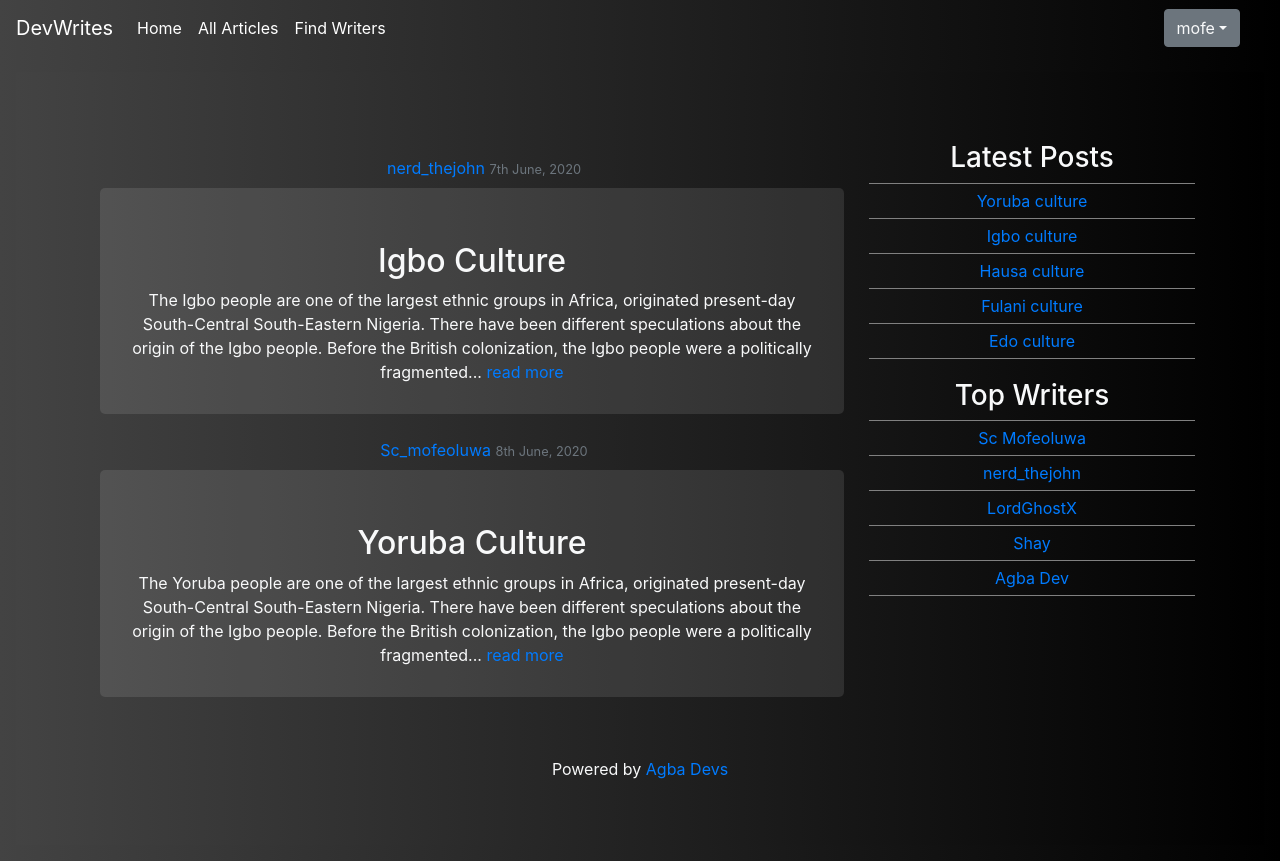
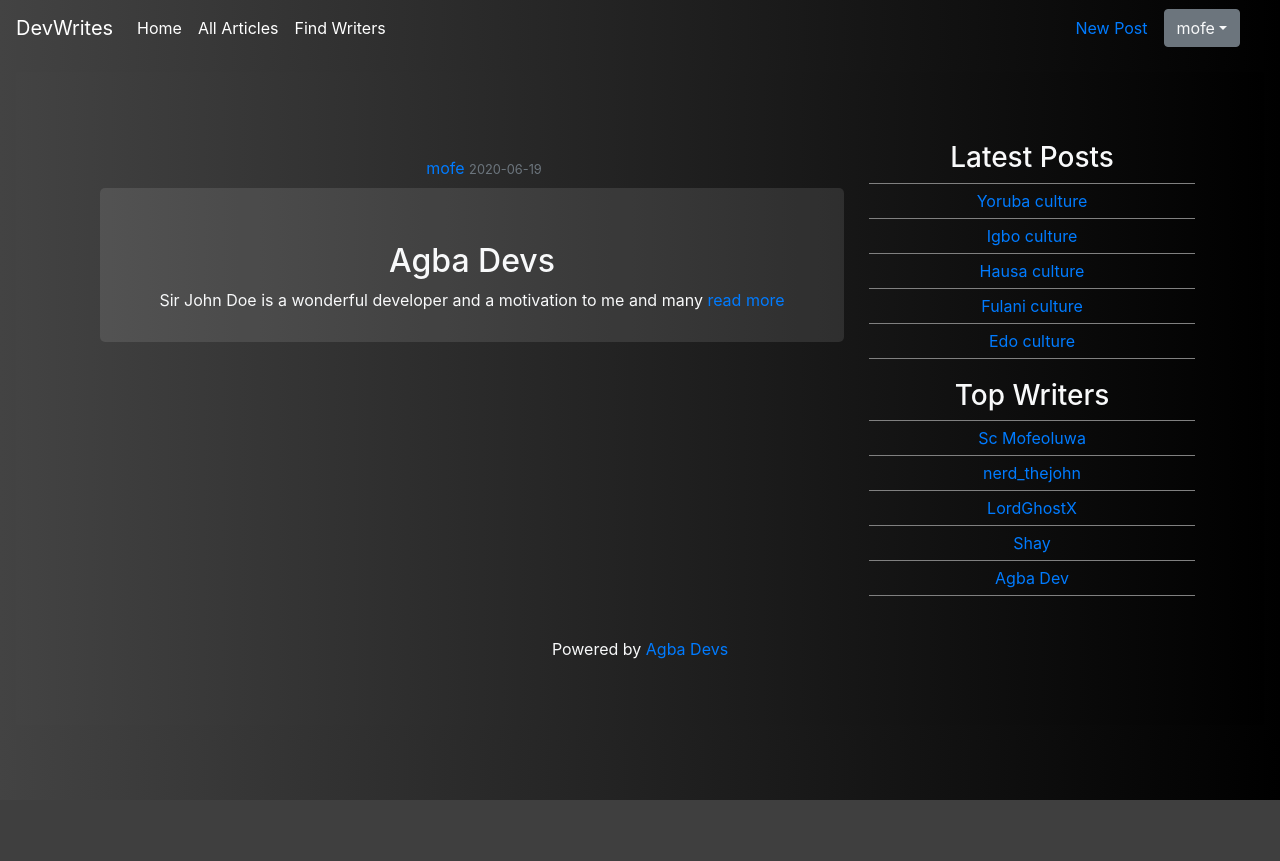
Before and after one commit to Johnkayode/devwrites, a Flask app: page /home in a window 1280 px wide. After the commit the page ends 800 px from the top, so only its background shows below. Run offline with Flask 2, Linux system fonts and the light colour scheme; a user stored in the database is signed in; data comes from the database, SQL or seed files in the repository; both versions use the stored data as it was after the commit; some libraries are stand-ins or nearby versions.

Commit message:
added posts

```diff
--- a/Social_Blog/models.py
+++ b/Social_Blog/models.py
@@ -1,3 +1,6 @@
+import random
+from slugify import slugify
+import string
 from Social_Blog import db, login_manager
 from datetime import datetime
 from flask_login import UserMixin
@@ -25,7 +28,13 @@ class Post(db.Model):
     title = db.Column(db.String(100),nullable=False)
     date_posted = db.Column(db.DateTime, nullable=False, default=datetime.utcnow)
     content = db.Column(db.Text,nullable=False)
+    slug = db.Column(db.String,unique=True,nullable=False)
     user_id = db.Column(db.Integer, db.ForeignKey('user.id'), nullable=False)
+
+    def create_slug(self):
+        _ = ''.join(random.choices(string.ascii_lowercase + string.ascii_uppercase +
+        string.digits, k=6))
+        self.slug = '-'.join([slugify(self.title),_])
 
     def __repr__(self):
         return f"Post('{self.title}','{self.date_posted}')"
--- a/Social_Blog/routes.py
+++ b/Social_Blog/routes.py
@@ -3,26 +3,10 @@ import secrets
 from PIL import Image
 from flask import render_template,url_for,flash,redirect, request
 from Social_Blog import app,db,bcrypt
-from Social_Blog.forms import RegistrationForm, LoginForm, UpdateProfileForm
+from Social_Blog.forms import RegistrationForm, LoginForm, UpdateProfileForm,PostForm
 from Social_Blog.models import User, Post
 from flask_login import login_user, logout_user, current_user, login_required
 
-posts = [
-    {'author':'nerd_thejohn',
-    'title':'Igbo Culture',
-    'content': 'The Igbo people are one of the largest ethnic groups in Africa,\
-        originated  present-day South-Central South-Eastern Nigeria. There have been different speculations about the origin of the Igbo people.\
-        Before the British colonization, the Igbo people were a politically fragmented group until i slapped the shit ou t idni idnrfik',
-    'date_posted': '7th June, 2020'},
-    { 'author':'Sc_mofeoluwa',
-    'title':'Yoruba Culture',
-    'content': 'The Yoruba people are one of the largest ethnic groups in Africa,\
-        originated  present-day South-Central South-Eastern Nigeria. There have been different speculations about the origin of the Igbo people.\
-        Before the British colonization, the Igbo people were a politically fragmented group until i slapped the shit ou t idni idnrfik',
-    'date_posted': '8th June, 2020'}
-
-
-]
 
 @app.route('/')
 def index():
@@ -31,6 +15,7 @@ def index():
 @app.route('/home')
 @login_required
 def home():
+    posts = Post.query.all()
     return render_template('home.html',posts=posts)
 
 @app.route('/register', methods=['GET','POST'])
@@ -120,4 +105,54 @@ def update(user):
 
 @app.route('/explore')
 def explore():
+    posts = Post.query.all()
     return render_template('explore.html',posts=posts)
+
+@app.route("/new",methods=['GET','POST'])
+@login_required
+def new_post():
+    form = PostForm()
+    if form.validate_on_submit():
+        post = Post(title=form.title.data, content=form.content.data,author=current_user)
+        db.session.add(post)
+        post.create_slug()
+        db.session.commit()
+        flash('Your Post Has Been Created','success')
+        return redirect(url_for('home'))
+    return render_template('new_post.html',title='New Post',form=form,legend="New Post")
+
+
+@app.route("/<post_author>/<post_slug>")
+def post(post_author,post_slug):
+    post = Post.query.filter_by(slug=post_slug).first()
+    return render_template('post.html',title=post.title,post=post)
+
+@app.route("/<post_author>/<post_slug>/update",methods=['GET',"POST"])
+@login_required
+def update_post(post_author,post_slug):
+    post = Post.query.filter_by(slug=post_slug).first()
+    if post.author != current_user:
+        abort(403)
+    form = PostForm()
+    if form.validate_on_submit():
+        post.title = form.title.data
+        post.content = form.content.data
+        db.session.commit()
+        flash('Your post has been updated!','success')
+        return redirect(url_for('post',post_author=post.author.username,post_slug=post.slug))
+    elif request.method == 'GET':
+        form.title.data = post.title
+        form.content.data = post.content
+    return render_template('new_post.html',title='Update Post',form=form,legend='Update Post')
+
+
+@app.route("/post/<int:post_id>/delete",methods=["POST"])
+@login_required
+def delete_post(post_id):
+    post = Post.query.get_or_404(post_id)
+    if post.author != current_user:
+        abort(403)
+    db.session.delete(post)
+    db.session.commit()
+    flash('Your post has been deleted!','success')
+    return redirect(url_for('home'))
--- a/Social_Blog/templates/explore.html
+++ b/Social_Blog/templates/explore.html
@@ -9,14 +9,14 @@
                 {% for post in posts %}
                 <!--<img class='img round-img mt-4' src='{{url_for("static",filename="images/headlinesapp.png")}}'>-->
                     <div class='mb-2'>
-                        <a href='{{url_for("profile",user= post.author) }}' class='ml-4'>{{post.author}}</a>
-                        <small class='text-muted mb-2'>{{ post.date_posted }}</small>
+                        <a href='{{url_for("profile",user= post.author) }}' class='ml-4'>{{post.author.username}}</a>
+                        <small class='text-muted mb-2'>{{ post.date_posted.strftime('%Y-&m-%d') }}</small>
                     </div>
 
                     <div class='mb-6 bg-page text-light'>
                         <br>
                         <h2>{{ post.title }}</h2>
-                        <div>{{ post.content|truncate(300)}} <a href='#'>read more</a></div>
+                        <div>{{ post.content|truncate(300)}} <a href='{{url_for("post",post_id=post.id)}}'>read more</a></div>
                         </div>
                         <br>
                 {% endfor %}
--- a/Social_Blog/templates/home.html
+++ b/Social_Blog/templates/home.html
@@ -9,14 +9,14 @@
 
                     <div class='mb-2'>
 
-                        <a href='{{url_for("profile",user=post.author)}}' class='ml-4'>{{post.author}}</a>
-                        <small class='text-muted mb-2'>{{ post.date_posted }}</small>
+                        <a href='{{url_for("profile",user=post.author)}}' class='ml-4'>{{post.author.username}}</a>
+                        <small class='text-muted mb-2'>{{ post.date_posted.strftime('%Y-%m-%d') }}</small>
                     </div>
 
                     <div class='mb-6 bg-page text-light'>
                         <br>
                         <h2>{{ post.title }}</h2>
-                        <div>{{ post.content|truncate(300)}} <a href='#'>read more</a></div>
+                        <div>{{ post.content|truncate(300)}} <a href='{{url_for("post",post_author=post.author.username,post_slug=post.slug)}}'>read more</a></div>
                         </div>
                         <br>
                 {% endfor %}
--- a/Social_Blog/templates/layout.html
+++ b/Social_Blog/templates/layout.html
@@ -39,12 +39,13 @@
               <a class="nav-link" href="{{url_for('home')}}">Home <span class="sr-only">(current)</span></a>
             </li>
             <li class="nav-item active menu-bar">
-              <a class="nav-link"  href="{{url_for('home')}}">All Articles</a>
+              <a class="nav-link" href="{{url_for('home')}}">All Articles</a>
             </li>
             <li class="nav-item active menu-bar">
               <a class="nav-link" href="#" >Find Writers</a>
             </li>
           </ul>
+          <a class="nav-link" href="{{url_for('new_post')}}">New Post</a>
           <form class="form-inline my-2 my-md-0">
             <div class="dropdown">
               <button class="btn btn-secondary dropdown-toggle text-light mr-4" type='button' id="dropdownMenuButton" data-toggle="dropdown" aria-haspopup="true" aria-expanded="false">{{current_user.username}}</button>
@@ -71,7 +72,7 @@
       {% block body %} {% endblock %}
       <footer class="mastfoot mt-auto">
         <div class="inner">
-          <p class='text-light text-center'>Powered by <a href="https://www.giyf.com">Agba Devs</a>
+          <p class='text-light text-center'>Powered by <a href="https://www.lmgtfy.com">Agba Devs</a>
         </div>
       </footer>
     </div>
```
Also changed, not shown: Social_Blog/forms.py (+6 -1 lines), Social_Blog/templates/new_post.html (added, +42 -0 lines), Social_Blog/templates/post.html (added, +46 -0 lines), Social_Blog/site.db, 1 other file.
